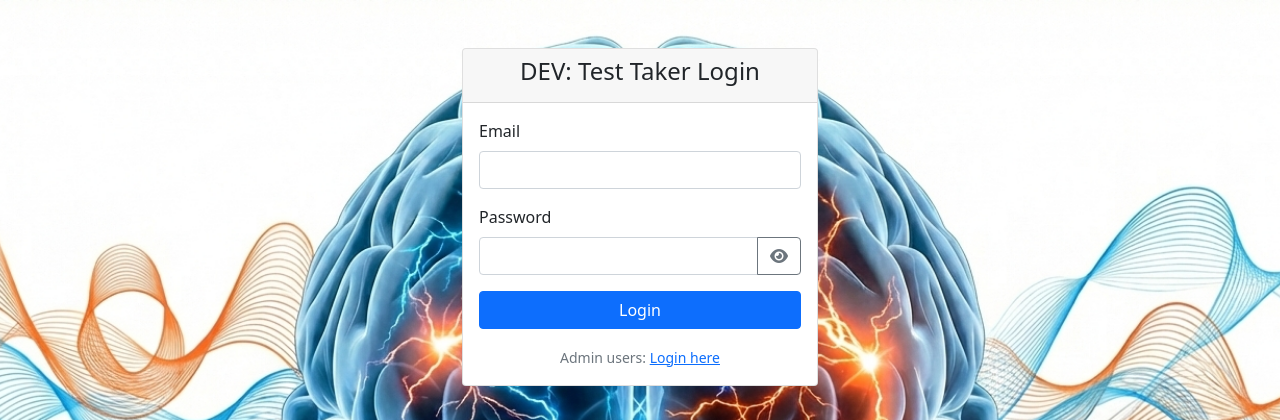
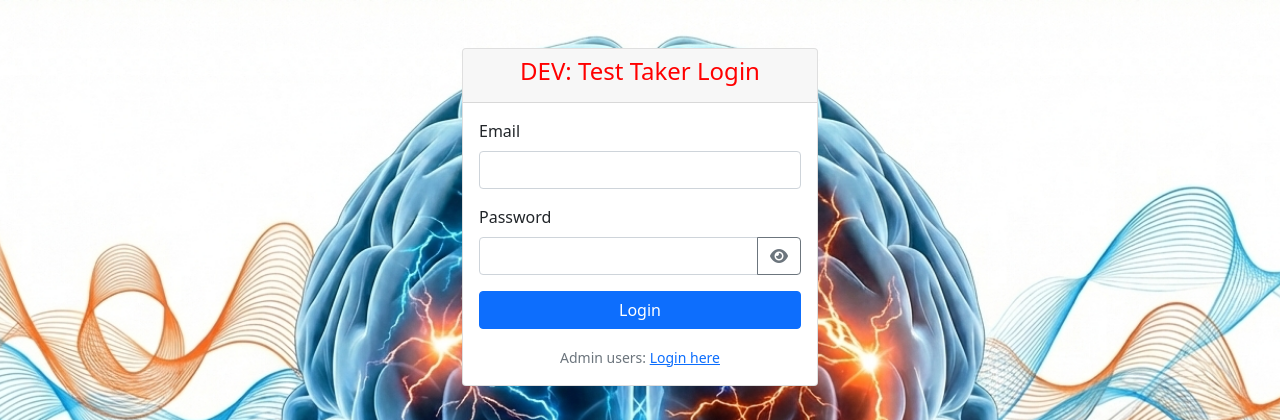
Before and after one commit to GordonGroveGames/neuronet-temporal-processing-tests, a PHP site: page /login.php in a window 1280 px wide. Shown: the top 420 px of the page. Run offline with PHP 8.4, Linux system fonts and the light colour scheme.

Commit message:
Change Test Taker Login heading to red

```diff
--- a/login.php
+++ b/login.php
@@ -77,7 +77,7 @@ if ($_SERVER['REQUEST_METHOD'] === 'POST') {
         <div class="col-md-6 col-lg-4">
             <div class="card mt-5">
                 <div class="card-header">
-                    <h4 class="text-center">DEV: Test Taker Login</h4>
+                    <h4 class="text-center" style="color: red;">DEV: Test Taker Login</h4>
                 </div>
                 <div class="card-body">
                     <?php if ($error): ?>
```
